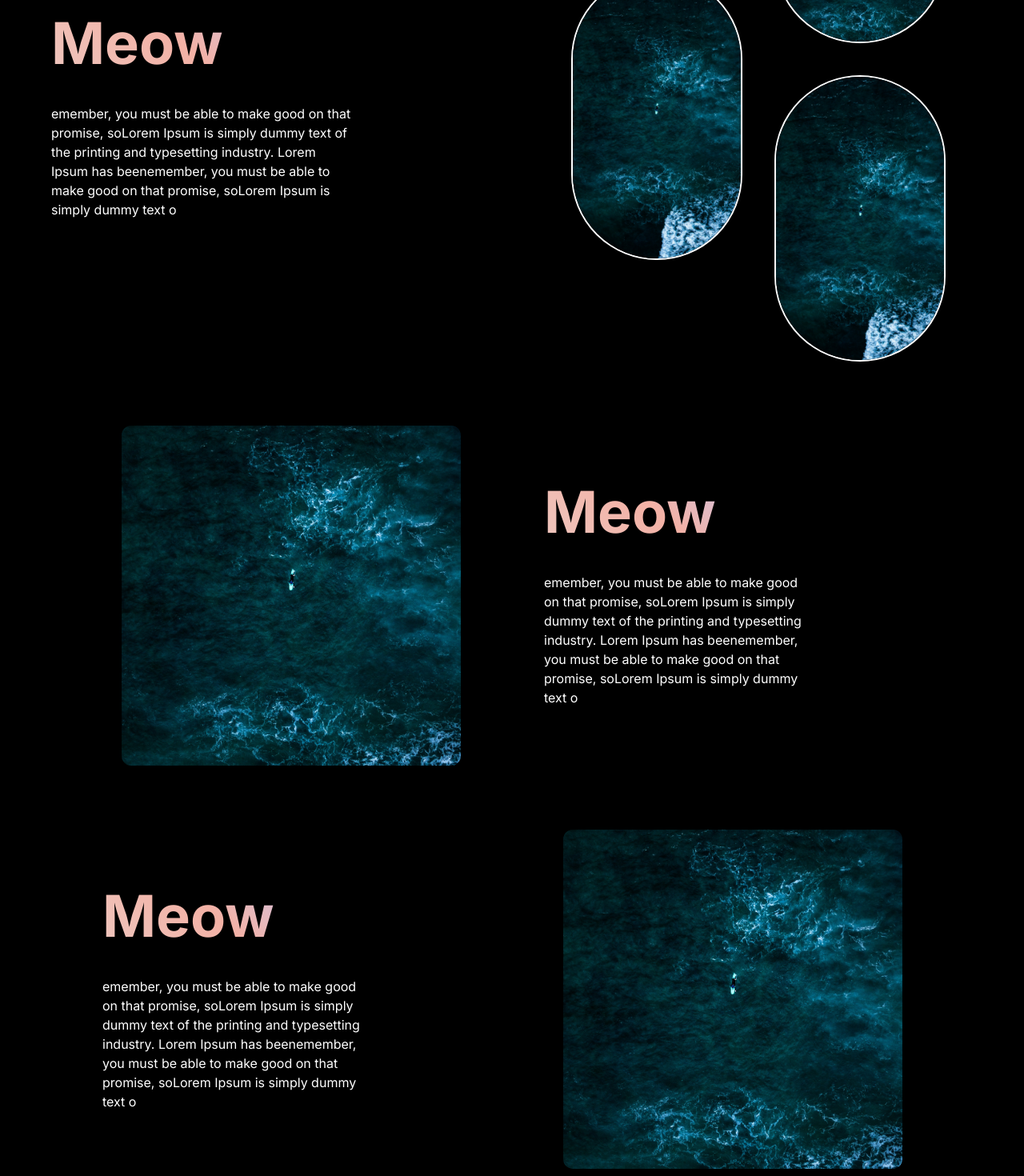
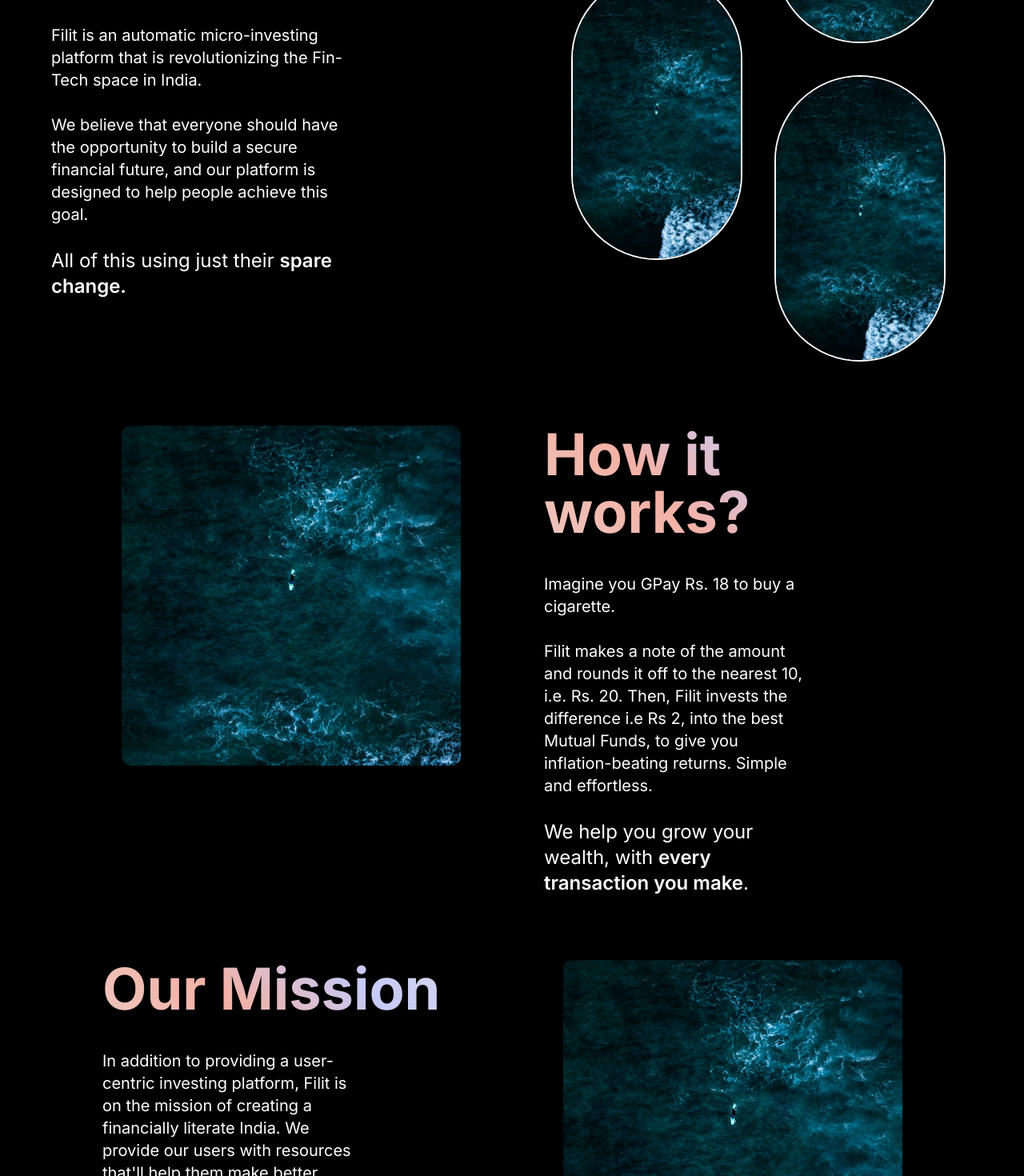
Before and after one commit to g-kabra/FilitBlackLanding, a Next.js app: page /about in a window 1280 px wide. Shown: the part 320-1790 px from the top of the page at 80% size. Built offline with nearby package versions, Linux system fonts and the light colour scheme.

Commit message:
Updated about section

```diff
--- a/src/app/about/page.tsx
+++ b/src/app/about/page.tsx
@@ -10,13 +10,20 @@
       <section className="flex flex-wrap md:grid grid-cols-2 w-[90%] gap-20 mx-auto py-20">
         <div className="flex flex-col gap-10 justify-center">
           <h1 className="text-7xl font-bold text-transparent bg-clip-text bg-gradient-linear">
-            Meow
+            What is Filit?
           </h1>
-          <p className="w-[90%] md:w-[70%]">
-            emember, you must be able to make good on that promise, soLorem
-            Ipsum is simply dummy text of the printing and typesetting industry.
-            Lorem Ipsum has beenemember, you must be able to make good on that
-            promise, soLorem Ipsum is simply dummy text o
+          <p className="w-[90%] md:w-[70%] text-xl">
+            Filit is an automatic micro-investing platform that is
+            revolutionizing the Fin-Tech space in India.
+            <br /> <br />
+            We believe that everyone should have the opportunity to build a
+            secure financial future, and our platform is designed to help people
+            achieve this goal.
+            <br /> <br />
+            <span className="text-2xl">
+              All of this using just their{" "}
+              <span className="font-semibold">spare change.</span>
+            </span>
           </p>
         </div>
         <div className="flex justify-center w-full gap-10">
@@ -62,26 +69,48 @@
           </div>
           <div className="flex flex-col gap-10 justify-center">
             <h1 className="text-7xl font-bold text-transparent bg-clip-text bg-gradient-linear">
-              Meow
+              How it works?
             </h1>
-            <p className="w-[90%] md:w-[70%]">
-              emember, you must be able to make good on that promise, soLorem
-              Ipsum is simply dummy text of the printing and typesetting
-              industry. Lorem Ipsum has beenemember, you must be able to make
-              good on that promise, soLorem Ipsum is simply dummy text o
+            <p className="w-[90%] md:w-[70%] text-xl">
+              Imagine you GPay Rs. 18 to buy a cigarette. <br />
+              <br /> Filit makes a note of the amount and rounds it off to the
+              nearest 10, i.e. Rs. 20. Then, Filit invests the difference i.e Rs
+              2, into the best Mutual Funds, to give you inflation-beating
+              returns. Simple and effortless. <br />
+              <br />
+              <span className="text-2xl">
+                We help you grow your wealth, with{" "}
+                <span className="font-semibold">
+                  every transaction you make
+                </span>
+                .
+              </span>
             </p>
           </div>
         </div>
         <div className="flex flex-col-reverse md:grid grid-cols-2 gap-20">
           <div className="flex flex-col gap-10 justify-center">
             <h1 className="text-7xl font-bold text-transparent bg-clip-text bg-gradient-linear">
-              Meow
+              Our Mission
             </h1>
-            <p className="w-[90%] md:w-[70%]">
-              emember, you must be able to make good on that promise, soLorem
-              Ipsum is simply dummy text of the printing and typesetting
-              industry. Lorem Ipsum has beenemember, you must be able to make
-              good on that promise, soLorem Ipsum is simply dummy text o
+            <p className="w-[90%] md:w-[70%] text-xl">
+              In addition to providing a user-centric investing platform, Filit
+              is on the mission of creating a financially literate India. We
+              provide our users with resources that&apos;ll help them make
+              better decisions with their money.
+              <br />
+              Overall, Filit is a game-changer in the investment space in India.
+              <br />
+              <br />
+              <span className="text-2xl">
+                By making investing easy, accessible, and automatic, we are
+                empowering people across the country to take control of their
+                financial future and{" "}
+                <span className="font-semibold">
+                  build the wealth they deserve
+                </span>
+                .
+              </span>
             </p>
           </div>
           <div className="w-[90%] aspect-square max-w-[500px] relative rounded-xl overflow-hidden mx-auto">
```
